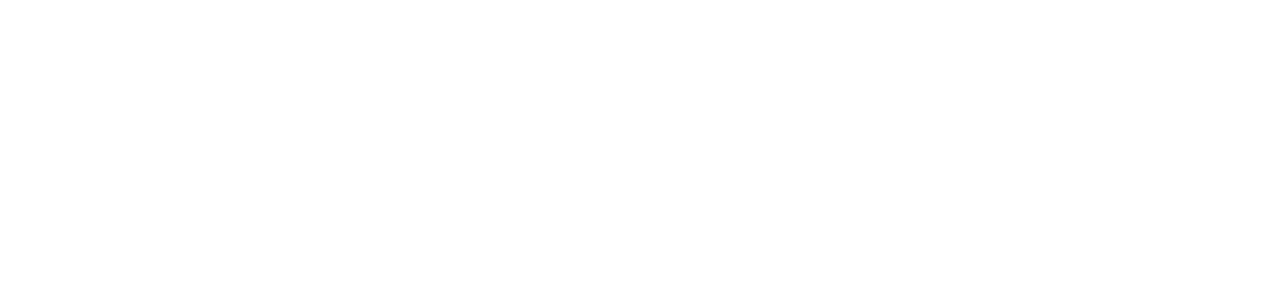
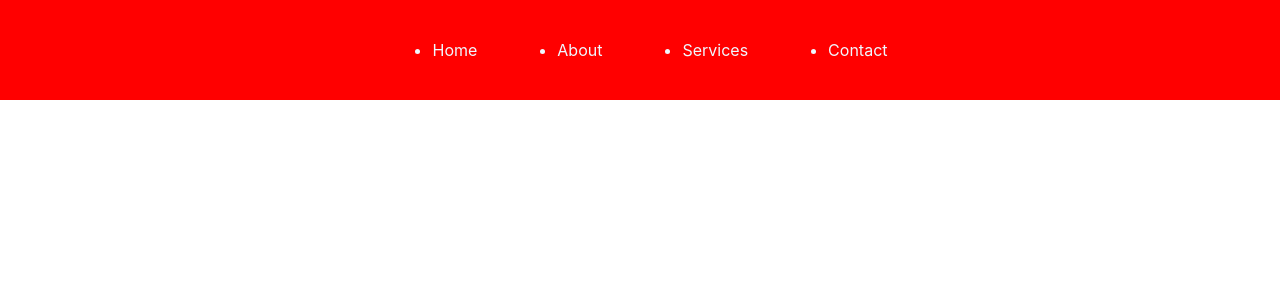
Before and after one commit to NuskheladzeShota/tbcProject, a React (Create React App) app: page / in a window 1280 px wide. Shown: the top 300 px of the page. Built offline with nearby package versions, Linux system fonts and the light colour scheme.

Commit message:
style header

```diff
--- a/src/App.css
+++ b/src/App.css
@@ -1,38 +1,20 @@
-.App {
-  text-align: center;
+.header {
+  background-color: red;
+  height: 100px;
 }
 
-.App-logo {
-  height: 40vmin;
-  pointer-events: none;
+nav {
+  display: flex;
+  justify-content: center;
+  align-items: center;
+  height: 100px;
 }
 
-@media (prefers-reduced-motion: no-preference) {
-  .App-logo {
-    animation: App-logo-spin infinite 20s linear;
-  }
+ul {
+  display: flex;
 }
 
-.App-header {
-  background-color: #282c34;
-  min-height: 100vh;
-  display: flex;
-  flex-direction: column;
-  align-items: center;
-  justify-content: center;
-  font-size: calc(10px + 2vmin);
-  color: white;
+li {
+  margin: 40px;
+  color: aliceblue;
 }
-
-.App-link {
-  color: #61dafb;
-}
-
-@keyframes App-logo-spin {
-  from {
-    transform: rotate(0deg);
-  }
-  to {
-    transform: rotate(360deg);
-  }
-}
--- a/src/App.jsx
+++ b/src/App.jsx
@@ -1,9 +1,9 @@
 import './App.css';
+import Header from './Header';
 function App() {
   return (
-    <div className="App">
-
-
+    <div>
+      <Header />
     </div>
   );
 }
--- a/src/Header.jsx
+++ b/src/Header.jsx
@@ -1,6 +1,7 @@
+import "./App.css"
 export default function Header(){
     return(
-        <div className="">
+        <div className="header">
             <nav>
                 <ul>
                     <li>Home</li>
```
